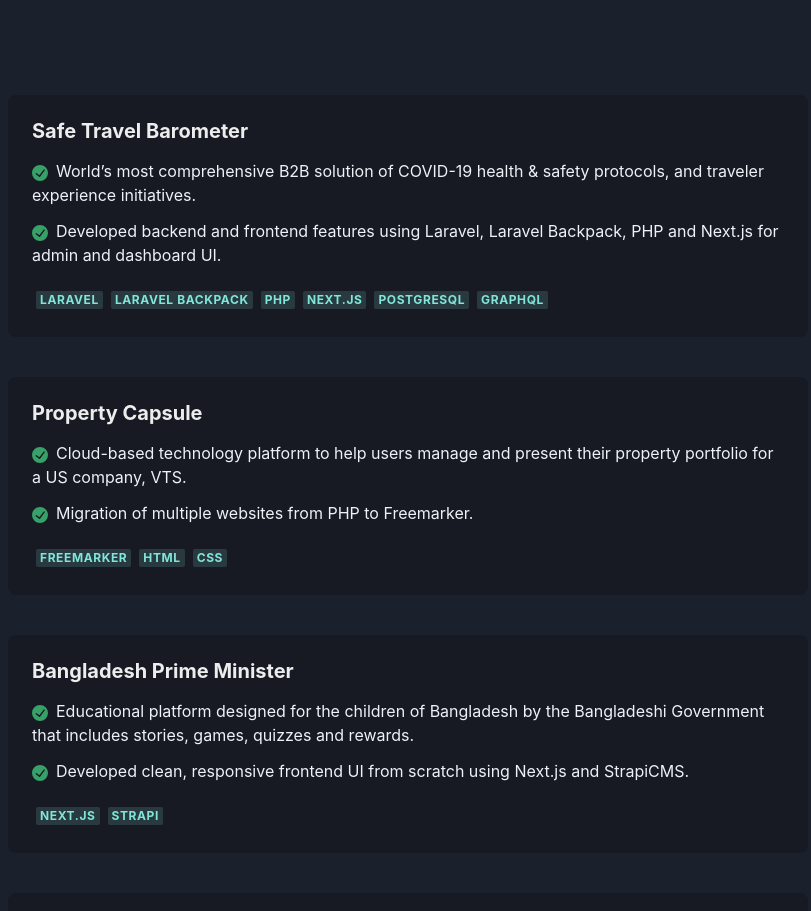
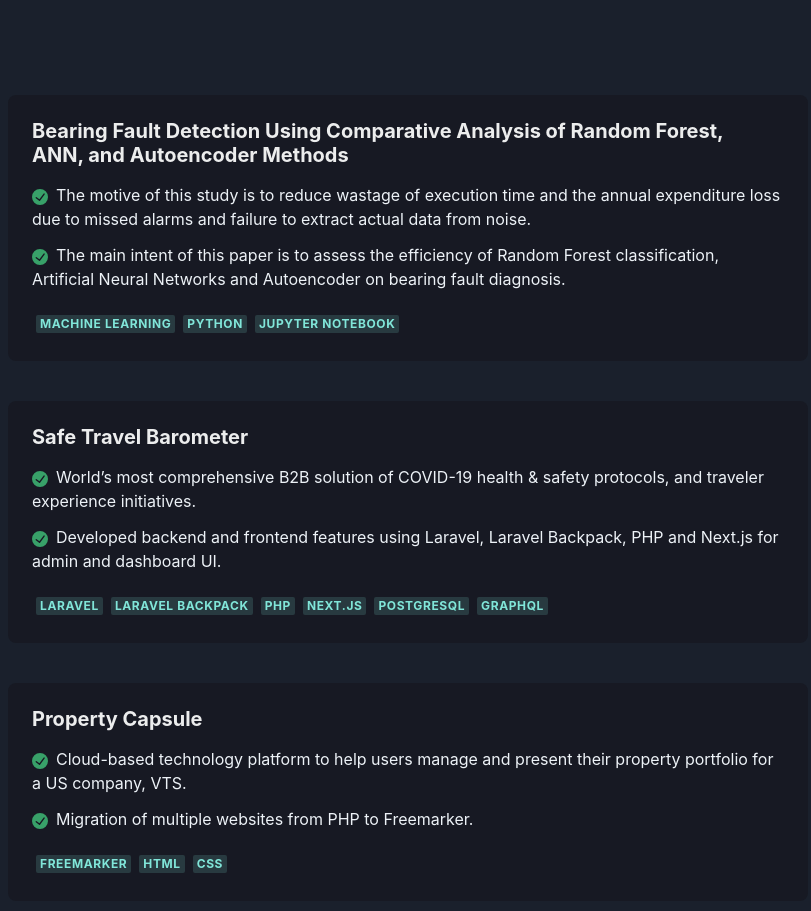
Before and after one commit to lestercardoz11/lestercardoz.in, a Next.js app: page /work in a window 1280 px wide. Shown: the part 1185-2096 px from the top of the page, without its empty margins (232-1043 px from the left). Built offline with nearby package versions, Linux system fonts and the light colour scheme; no server answers.

Commit message:
Updated feature projects

```diff
--- a/pages/_app.js
+++ b/pages/_app.js
@@ -6,7 +6,7 @@ function MyApp({ Component, pageProps }) {
   return (
     <ChakraProvider>
       <Head>
-        <title>Lester Cardoz | Developer</title>
+        <title>Lester Cardoz - Software Engineer</title>
         <link rel='icon' href='/favicon.ico' />
         <link
           rel='apple-touch-icon'
--- a/src/components/work/featured-projects.js
+++ b/src/components/work/featured-projects.js
@@ -83,6 +83,25 @@ const FeaturedProjects = () => {
         </Box>
         <Box w='full' py='20' mx='auto'>
           <Feature
+            title='Bearing Fault Detection Using Comparative Analysis of Random Forest, ANN, and Autoencoder Methods'
+            href='https://link.springer.com/chapter/10.1007/978-981-16-1089-9_14'
+            languages={['machine learning', 'python', 'jupyter notebook']}>
+            <List spacing={3}>
+              <ListItem>
+                <ListIcon as={CheckCircleIcon} color='green.500' />
+                The motive of this study is to reduce wastage of execution time
+                and the annual expenditure loss due to missed alarms and failure
+                to extract actual data from noise.
+              </ListItem>
+              <ListItem>
+                <ListIcon as={CheckCircleIcon} color='green.500' />
+                The main intent of this paper is to assess the efficiency of
+                Random Forest classification, Artificial Neural Networks and
+                Autoencoder on bearing fault diagnosis.
+              </ListItem>
+            </List>
+          </Feature>
+          <Feature
             title='Safe Travel Barometer'
             href='https://dashboard.safetravelbarometer.com/'
             languages={[
```
